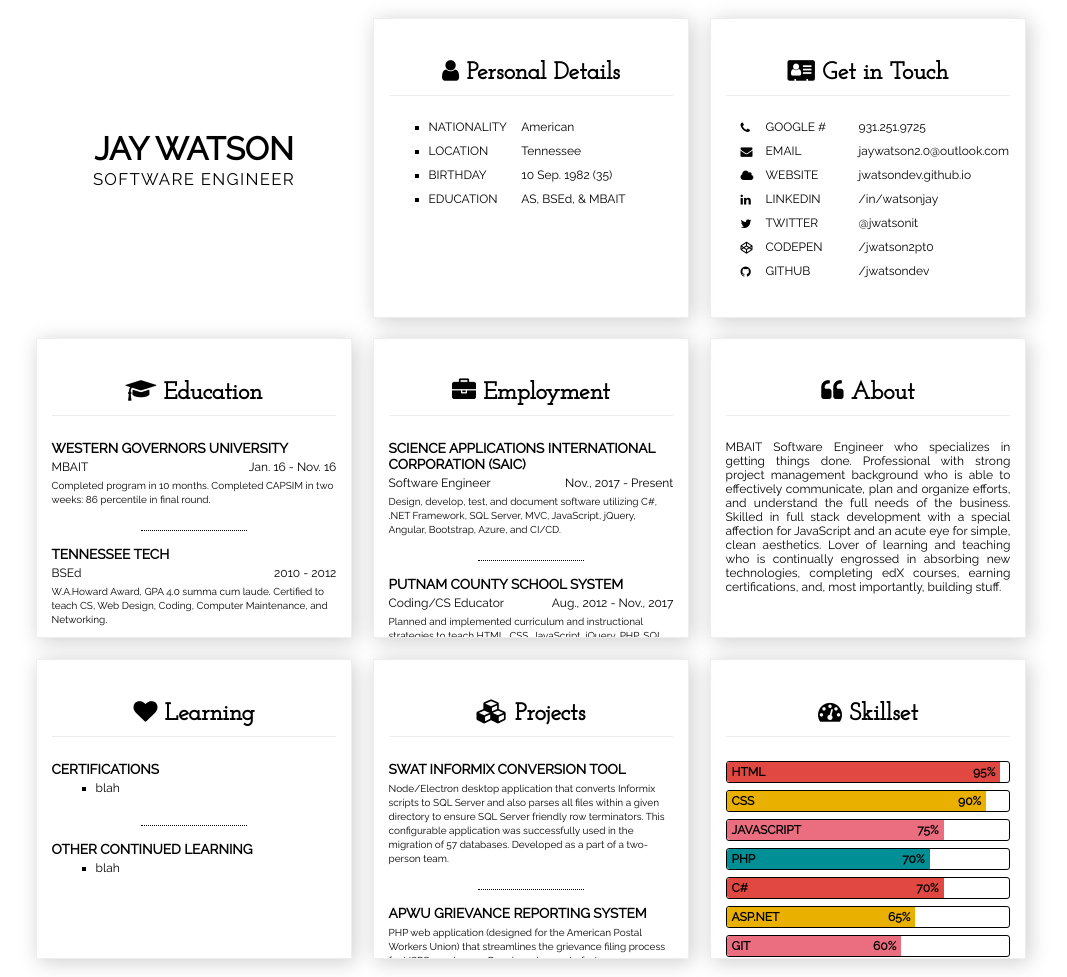
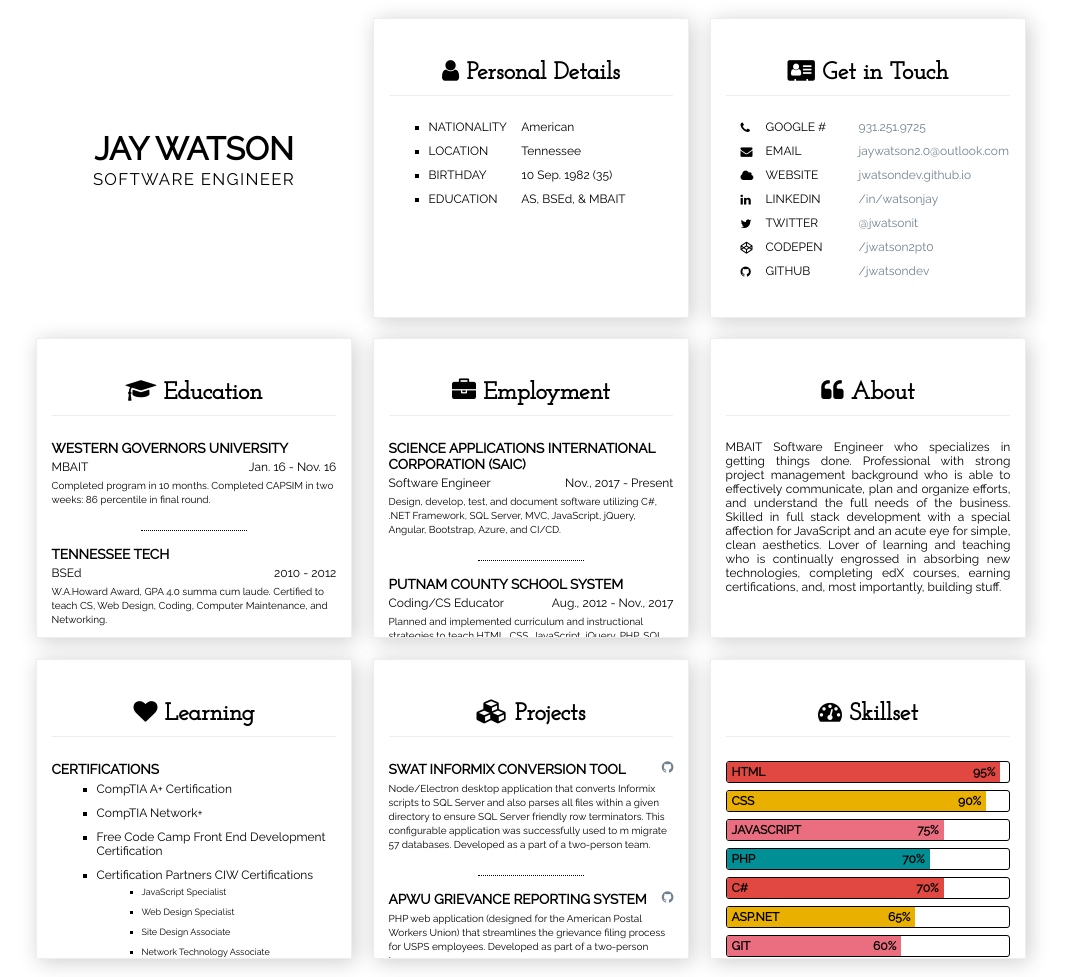
Before and after one commit to jWatsonDev/jWatsonDev.github.io, a plain HTML site: page index.html in a window 1280 px wide. Shown: the whole page, without its empty margins (109-1176 px from the left). Drawn offline with Linux system fonts and the light colour scheme.

Commit message:
mostly fin

```diff
--- a/index.html
+++ b/index.html
@@ -39,31 +39,31 @@
           <ul class="get-in-touch">
             <li>
               <i class="fa fa-phone custom" aria-hidden="true"></i>
-              <span class="desc">Google #</span> 931.251.9725
+              <span class="desc">Google #</span> <a href="#">931.251.9725</a>
             </li>
             <li>
               <i class="fa fa-envelope custom" aria-hidden="true"></i>
-              <span class="desc">Email</span> jaywatson2.0@outlook.com
+              <span class="desc">Email</span> <a href="mailto:jaywatson.0@outlook.com">jaywatson2.0@outlook.com</a>
             </li>
             <li>
               <i class="fa fa-cloud custom" aria-hidden="true"></i>
-              <span class="desc">Website</span> jwatsondev.github.io
+              <span class="desc">Website</span> <a href="#">jwatsondev.github.io</a>
             </li>
             <li>
               <i class="fa fa-linkedin custom" aria-hidden="true"></i>
-              <span class="desc">LinkedIn</span> /in/watsonjay
+              <span class="desc">LinkedIn</span> <a href="https://www.linkedin.com/in/watsonjay/" target="_blank">/in/watsonjay</a>
             </li>
             <li>
               <i class="fa fa-twitter custom" aria-hidden="true"></i>
-              <span class="desc">Twitter</span> @jwatsonit
+              <span class="desc">Twitter</span> <a href="https://twitter.com/JWatsonIT" target="_blank">@jwatsonit</a>
             </li>
             <li>
               <i class="fa fa-codepen custom" aria-hidden="true"></i>
-              <span class="desc">Codepen</span> /jwatson2pt0
+              <span class="desc">Codepen</span> <a href="https://codepen.io/jwatson2pt0/" target="_blank">/jwatson2pt0</a>
             </li>
             <li>
               <i class="fa fa-github custom" aria-hidden="true"></i>
-              <span class="desc">Github</span> /jwatsondev
+              <span class="desc">Github</span> <a href="https://github.com/jWatsonDev" target="_blank">/jwatsondev</a>
             </li>
           </ul>
         </div>
@@ -109,7 +109,7 @@
             <h4><strong>Putnam County School System</strong></h4>
             <p>Coding/CS Educator
               <span class="edu">Aug., 2012 - Nov., 2017</span></p>
-            <p><small>Planned and implemented curriculum and instructional strategies to teach HTML, CSS, JavaScript, jQuery, PHP, SQL, Java, core CS principles, and Adobe Photoshop. As a certified Google for Education Certified Trainer, conducted Google Apps trainings for county inservices, as well as other technology/Google event.</small></p>
+            <p><small>Planned and implemented curriculum and instructional strategies to teach HTML, CSS, JavaScript, jQuery, PHP, SQL, Java, core CS principles, and Adobe Photoshop. As a Google for Education Certified Trainer, conducted Google Apps trainings for county inservices, as well as other technology/Google event.</small></p>
             <span class="bottom-bar"><span>
           </div>
           <div>
@@ -138,14 +138,46 @@
           <div>
             <h4><strong>Certifications</strong></h4>
             <ul>
-              <li>blah</li>
+              <li>CompTIA A+ Certification</li>
+              <li>CompTIA Network+</li>
+              <li>Free Code Camp Front End Development Certification</li>
+              <li>Certification Partners CIW Certifications
+                <ul>
+                  <li>JavaScript Specialist</li>
+                  <li>Web Design Specialist</li>
+                  <li>Site Design Associate</li>
+                  <li>Network Technology Associate</li>
+                  <li>Internet Business Associate</li>
+                  <li>Web Foundations Specialist</li>
+                </ul>
+              </li>
+              <li>Google Certified Trainer <small>(exp. Dec., 2017)</small></li>
             </ul>
             <span class="bottom-bar"><span>
           </div>
           <div>
-            <h4><strong>Other Continued Learning</strong></h4>
+            <h4><strong>Continued Learning</strong></h4>
             <ul>
-              <li>blah</li>
+              <li>
+                <a href="https://docs.google.com/document/d/1n28ZtNXcCnTRUU8WaMJIT-qlSH2DKIidStr1-1HkXS0/edit?usp=sharing" target="_blank">edX Microsoft Professional Program in Front-End Web Development</a>
+                <ul>
+                  <li>01 DEV237x Microsoft Professional Orientation : Front End Web Development</li>
+                  <li>02 DEV211.1x Introduction to HTML and JavaScript</li>
+                  <li>03a W3Cx: JS.0x JavaScript Introduction</li>
+                  <li>04 W3Cx-CSS.0x CSS Basics</li>
+                  <li>05 Microsoft: DEV218x Advanced CSS</li>
+                  <li>06 Microsoft: DEV203x Introduction to Bootstrap</li>
+                  <li>07 Microsoft: DEV208x Introduction to jQuery</li>
+                  <li>08 Microsoft: DEV220x AngularJS: Framework Fundamentals</li>
+                  <li>09 Microsoft: DEV221x AngularJS: Advanced Framework Techniques</li>
+                  <li>10 Microsoft: DEV224x Building Your Azure Skills Toolkit</li>
+                  <li>11 Microsoft: DEV222x Using Open Source Web Tooling to Improve Development Proficiency</li>
+                  <li>12 Microsoft: DEV212x DevOps for Developers</li>
+                  <li>13 Microsoft Professional Capstone: Front End Web Development</li>
+                </ul>
+              </li>
+              <li><a href="#">edX DEV204.12 Object Oriented Programming in C#</a></li>
+              <li><a href="#">edX DEV204.1x Introdution to C#</a></li>
             </ul>
           </div>
         </div>
@@ -157,17 +189,17 @@
             Projects
           </h3>
           <div>
-            <h4><strong>SWAT Informix Conversion Tool</strong></h4>
-            <p><small>Node/Electron desktop application that converts Informix scripts to SQL Server and also parses all files within a given directory to ensure SQL Server friendly row terminators. This configurable application was successfully used in the migration of 57 databases. Developed as a part of a two-person team.</small></p>
+            <h4><strong>SWAT Informix Conversion Tool</strong><a href="https://github.com/UsdaCookevilleTeam/informix-to-sqlserver" target="_blank"><i class="fa fa-github pull-right" aria-hidden="true"></i></a></h4>
+            <p><small>Node/Electron desktop application that converts Informix scripts to SQL Server and also parses all files within a given directory to ensure SQL Server friendly row terminators. This configurable application was successfully used to m migrate 57 databases. Developed as a part of a two-person team.</small></p>
             <span class="bottom-bar"><span>
           </div>
           <div>
-            <h4><strong>APWU Grievance Reporting System</strong></h4>
+            <h4><strong>APWU Grievance Reporting System <a href="https://github.com/jWatsonDev/APWU-Main-Grievance-Form" target="_blank"><i class="fa fa-github pull-right" aria-hidden="true"></i></a></strong></h4>
             <p><small>PHP web application (designed for the American Postal Workers Union) that streamlines the grievance filing process for USPS employees. Developed as part of a two-person team.</small></p>
             <span class="bottom-bar"><span>
           </div>
           <div>
-            <h4><strong>Simple Accounting Software</strong></h4>
+            <h4><strong>Simple Accounting Software <a href="https://github.com/jWatsonDev/SimpleACCT" target="_blank"><i class="fa fa-github pull-right" aria-hidden="true"></i></a></strong></h4>
             <p><small>Utilized ASP.NET MVC, C#, MSSQL, JavaScript/jQuery, DataTables, and Bootstrap to develop this simple accounting software for photographers.</small></p>
           </div>
         </div>
--- a/styles.css
+++ b/styles.css
@@ -59,7 +59,10 @@ h3 {
   font-family: 'Josefin Slab', serif;
   font-size: 1.5em;
 }
-
+a {
+  text-decoration: none;
+  color: slategray;
+}
 .desc {
   text-transform: uppercase;
   width: 90px;
@@ -121,11 +124,13 @@ p.about {
 }
 
 .learning ul {
-  margin: 4px;
+  margin: 5px;
 }
 
 
-
+.pull-right {
+  float: right;
+}
 
 
 .skills-bar-container {
@@ -136,6 +141,7 @@ p.about {
   margin: 0 auto;
   margin-bottom: 7px;
   border-radius: 3px;
+  overflow: hidden;
 }
 .skills-bar-container p {
   position: absolute;
@@ -151,8 +157,6 @@ p.about {
     line-height: 20px;
     font-weight: bold;
     font-size: 0.75em;
-    border-top-left-radius: 3px;
-    border-bottom-left-radius: 3px;
 }
 
 .html {width: 95%; background-color: #e24842;} /* papaya */
```
